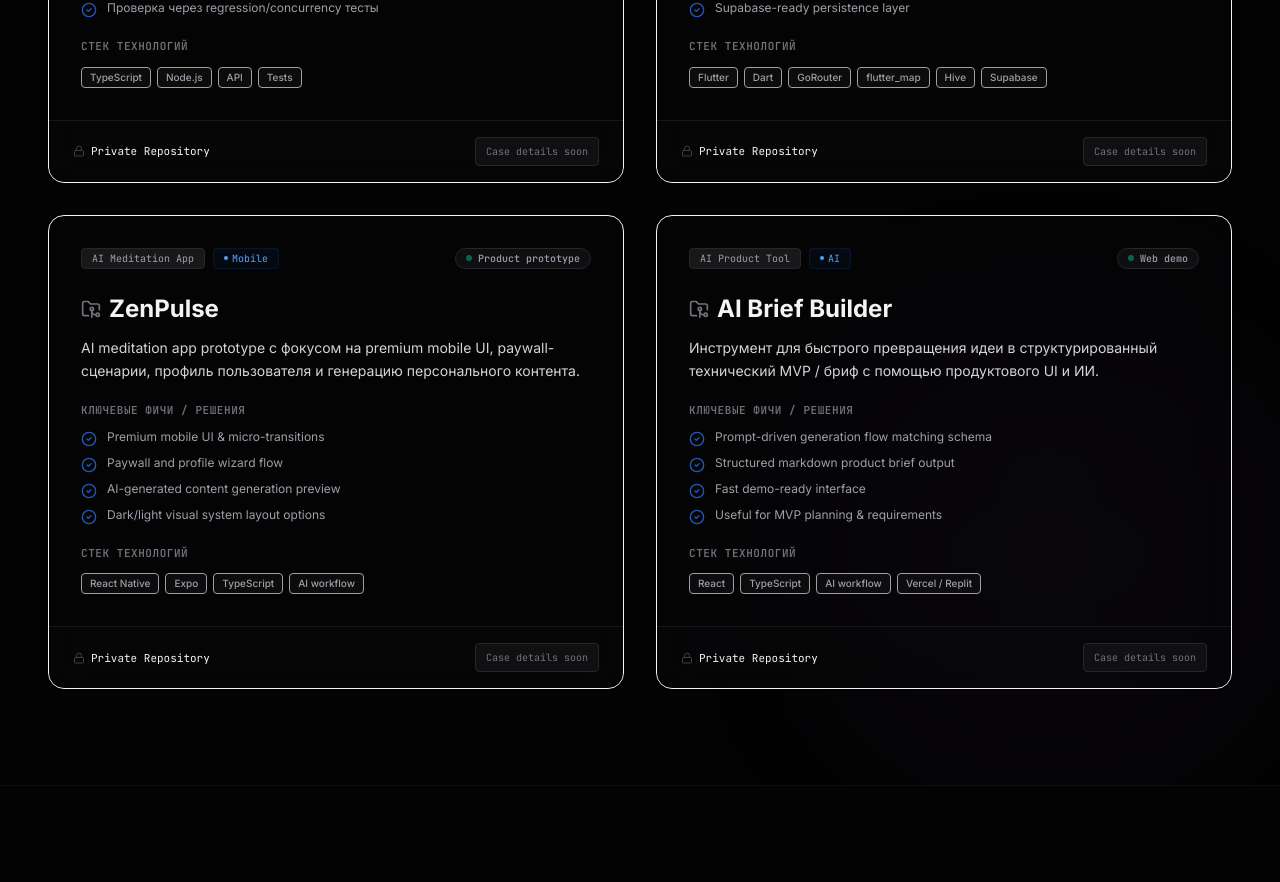
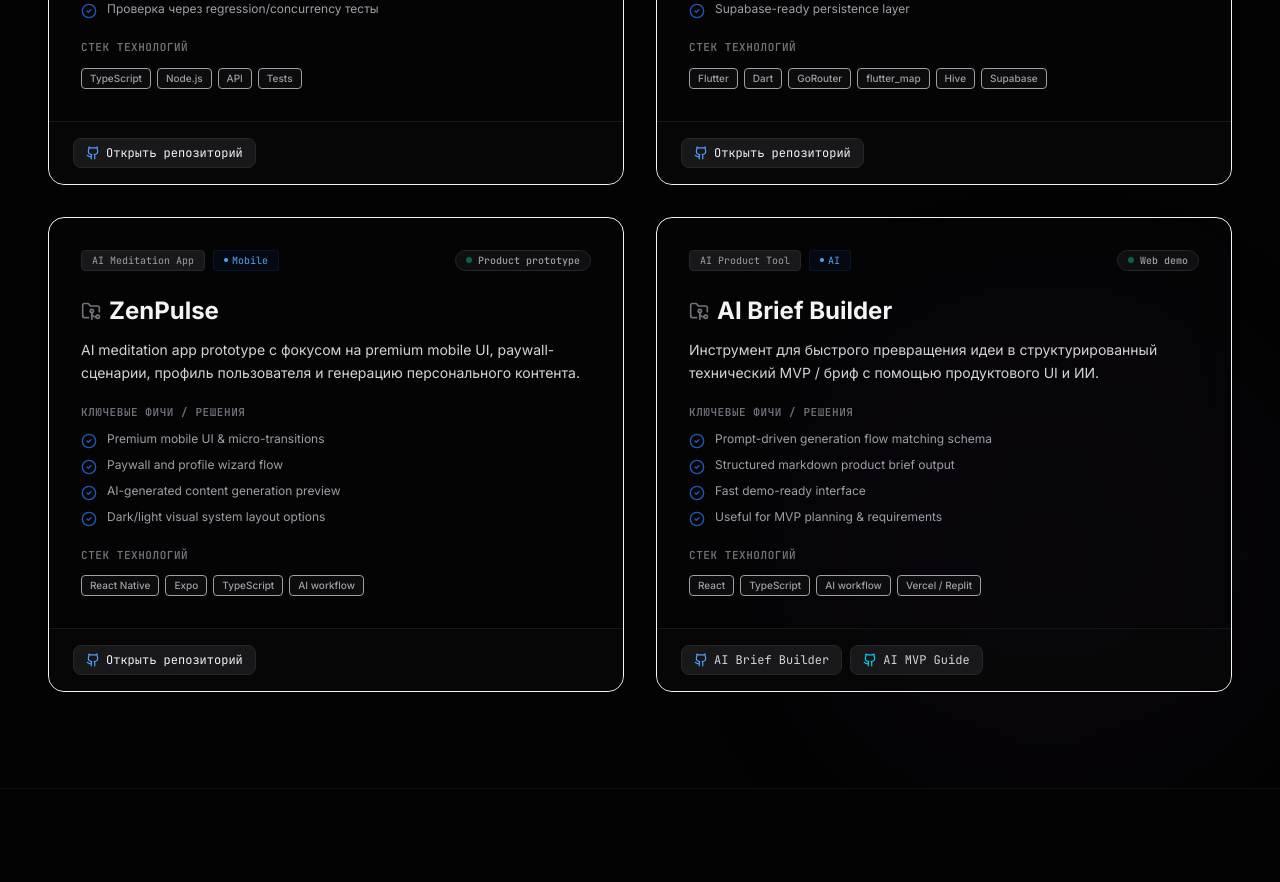
Before and after one commit to akumaqqe322/devpage, a React (Vite) app: page / in a window 1280 px wide. Shown: the part 3800-4682 px from the top of the page. Built offline with nearby package versions, Linux system fonts and the light colour scheme.

Commit message:
feat(projects): support multiple repository links
Add repoUrlAdditional to project schema and update project card UI to handle multiple GitHub links for complex projects.

```diff
--- a/src/components/projects-section.tsx
+++ b/src/components/projects-section.tsx
@@ -88,43 +88,60 @@ function ProjectCard({ project, isFirst = false }: ProjectCardProps) {
       </div>
 
       {/* Footer buttons row */}
-      <div className="px-6 py-4 bg-zinc-950/40 border-t border-zinc-900 flex items-center justify-between gap-4">
-        <div className="flex items-center gap-2 select-none">
-          {project.repoUrl ? (
+      <div className="px-6 py-4 bg-zinc-950/45 border-t border-zinc-900 flex flex-wrap items-center justify-between gap-4">
+        <div className="flex flex-wrap items-center gap-2 select-none">
+          {project.repoUrlAdditional ? (
+            <div className="flex flex-wrap items-center gap-2">
+              <a
+                href={project.repoUrl}
+                target="_blank"
+                rel="noreferrer noopener"
+                className="inline-flex items-center gap-1.5 px-3 py-1.5 rounded-lg bg-zinc-900 hover:bg-zinc-850 border border-zinc-800 hover:border-zinc-700 text-xs font-mono text-zinc-300 hover:text-white transition-all duration-200"
+              >
+                <Github className="w-3.5 h-3.5 text-blue-400" />
+                <span>AI Brief Builder</span>
+              </a>
+              <a
+                href={project.repoUrlAdditional}
+                target="_blank"
+                rel="noreferrer noopener"
+                className="inline-flex items-center gap-1.5 px-3 py-1.5 rounded-lg bg-zinc-900 hover:bg-zinc-850 border border-zinc-800 hover:border-zinc-700 text-xs font-mono text-zinc-300 hover:text-white transition-all duration-200"
+              >
+                <Github className="w-3.5 h-3.5 text-cyan-400" />
+                <span>AI MVP Guide</span>
+              </a>
+            </div>
+          ) : project.repoUrl ? (
             <a
               href={project.repoUrl}
               target="_blank"
-              rel="noopener noreferrer"
-              className="inline-flex items-center gap-1.5 text-xs font-mono text-zinc-400 hover:text-white transition-colors"
+              rel="noreferrer noopener"
+              className="inline-flex items-center gap-1.5 px-3 py-1.5 rounded-lg bg-zinc-900 hover:bg-zinc-850 border border-zinc-800 hover:border-zinc-700 text-xs font-mono text-zinc-350 hover:text-white transition-all duration-200"
             >
-              <Github className="w-3.5 h-3.5" />
-              <span>Code repository</span>
+              <Github className="w-3.5 h-3.5 text-blue-400" />
+              <span>Открыть репозиторий</span>
             </a>
           ) : (
-            <span className="inline-flex items-center gap-1.5 text-[11px] font-mono text-zinc-650">
+            <span className="inline-flex items-center gap-1.5 text-[11px] font-mono text-zinc-600">
               <Lock className="w-3 h-3 text-zinc-700" />
               <span>Private Repository</span>
             </span>
           )}
         </div>
 
-        <div className="flex items-center gap-3">
-          {project.liveUrl ? (
+        {project.liveUrl && (
+          <div className="flex items-center gap-3">
             <a
               href={project.liveUrl}
               target="_blank"
-              rel="noopener noreferrer"
+              rel="noreferrer noopener"
               className="inline-flex items-center gap-1 px-3 py-1.5 rounded-lg bg-blue-600 hover:bg-blue-500 text-white font-mono text-xs transition-colors"
             >
               <span>Live Demo</span>
               <ExternalLink className="w-3 h-3" />
             </a>
-          ) : (
-            <span className="inline-flex items-center gap-1 px-2.5 py-1.5 rounded bg-zinc-900/60 border border-zinc-800 text-[10px] font-mono text-zinc-500">
-              Case details soon
-            </span>
-          )}
-        </div>
+          </div>
+        )}
       </div>
     </div>
   );
--- a/src/lib/site-data.ts
+++ b/src/lib/site-data.ts
@@ -21,6 +21,7 @@ export interface Project {
   techStack: string[];
   category: ProjectCategory;
   repoUrl?: string;
+  repoUrlAdditional?: string;
   liveUrl?: string;
   featured?: boolean;
 }
@@ -136,7 +137,7 @@ export const FEATURED_PROJECTS: Project[] = [
     title: "ClientFlow",
     type: "CRM / Lead Management Prototype",
     category: "Fullstack",
-    status: "Portfolio MVP",
+    status: "Product prototype",
     description: "CRM-прототип для управления лидами, заметками и аналитикой с акцентом на чистую архитектуру, реальные API-сценарии и аккуратный dashboard UX.",
     highlights: [
       "Repository pattern и разделение data layer",
@@ -145,6 +146,7 @@ export const FEATURED_PROJECTS: Project[] = [
       "Analytics routes и polished lead flow"
     ],
     techStack: ["Next.js", "React", "TypeScript", "Supabase", "JWT", "Zod", "Tailwind CSS"],
+    repoUrl: "https://github.com/flexxxikqwe/ClientFlow",
     featured: true
   },
   {
@@ -152,7 +154,7 @@ export const FEATURED_PROJECTS: Project[] = [
     title: "Repair Requests Service",
     type: "Service Desk / Test Assignment",
     category: "Backend",
-    status: "Race-condition focused",
+    status: "Public Repository",
     description: "Сервис заявок в ремонтную службу с фокусом на корректную бизнес-логику, конкурентный доступ и предсказуемое поведение API.",
     highlights: [
       "Корректная обработка конфликтов",
@@ -161,6 +163,7 @@ export const FEATURED_PROJECTS: Project[] = [
       "Проверка через regression/concurrency тесты"
     ],
     techStack: ["TypeScript", "Node.js", "API", "Tests"],
+    repoUrl: "https://github.com/flexxxikqwe/Repair-Requests-Service",
     featured: true
   },
   {
@@ -177,6 +180,7 @@ export const FEATURED_PROJECTS: Project[] = [
       "Supabase-ready persistence layer"
     ],
     techStack: ["Flutter", "Dart", "GoRouter", "flutter_map", "Hive", "Supabase"],
+    repoUrl: "https://github.com/akumaqqe322/RouteFlow",
     featured: true
   },
   {
@@ -193,6 +197,7 @@ export const FEATURED_PROJECTS: Project[] = [
       "Dark/light visual system layout options"
     ],
     techStack: ["React Native", "Expo", "TypeScript", "AI workflow"],
+    repoUrl: "https://github.com/flexxxikqwe/ZenPulse",
     featured: false
   },
   {
@@ -209,6 +214,8 @@ export const FEATURED_PROJECTS: Project[] = [
       "Useful for MVP planning & requirements"
     ],
     techStack: ["React", "TypeScript", "AI workflow", "Vercel / Replit"],
+    repoUrl: "https://github.com/flexxxikqwe/AI-Brief-Builder-Gemini",
+    repoUrlAdditional: "https://github.com/flexxxikqwe/AI-MVP-Guide",
     featured: false
   }
 ];
```
